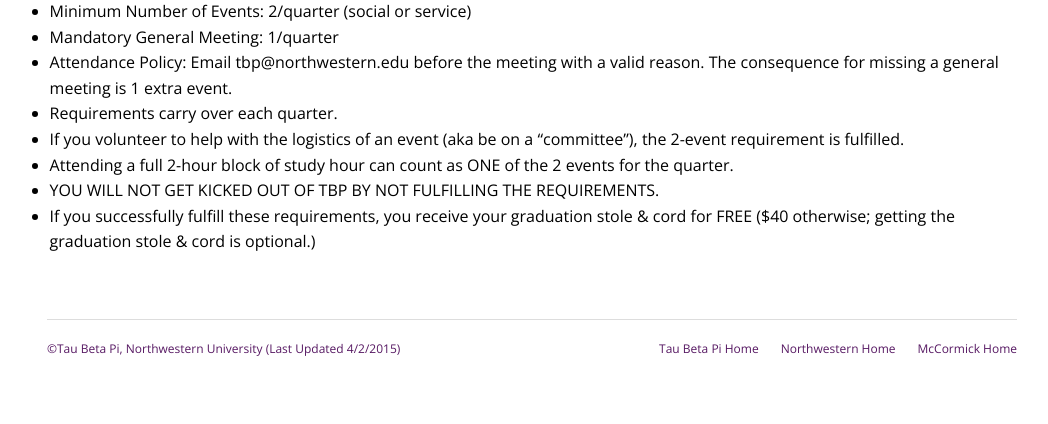
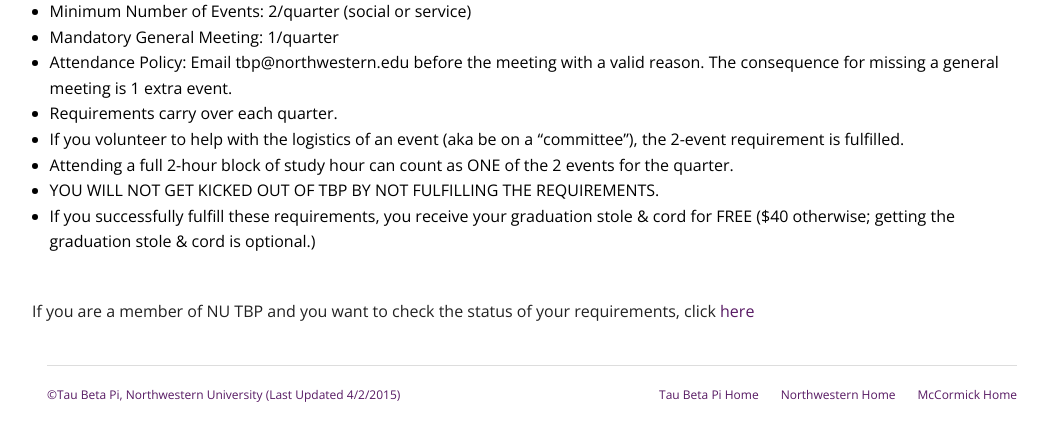
Before and after one commit to TBP-NU/website, a PHP site: page /memberReq.php in a window 1280 px wide. Shown: the part 735-1159 px from the top of the page, without its empty margins (108-1156 px from the left). Before the commit the page ends 1091 px from the top, so only its background shows below. Run offline with PHP 8.4, Linux system fonts and the light colour scheme.

Commit message:
Update memberReq.php

```diff
--- a/www/memberReq.php
+++ b/www/memberReq.php
@@ -34,6 +34,7 @@
 				<li>If you successfully fulfill these requirements, you receive your graduation stole & cord for FREE ($40 otherwise; getting the graduation stole & cord is optional.)</li>
 			</ul>
 			<br>
+			<p>If you are a member of NU TBP and you want to check the status of your requirements, click <a href="https://docs.google.com/spreadsheets/d/1YIVuUXeSeEplbthLt_jQc0833hRIOryWvcB3975iTCA/edit?usp=sharing">here</a></p>
 		</div>
 	</div>
 </div>
```
